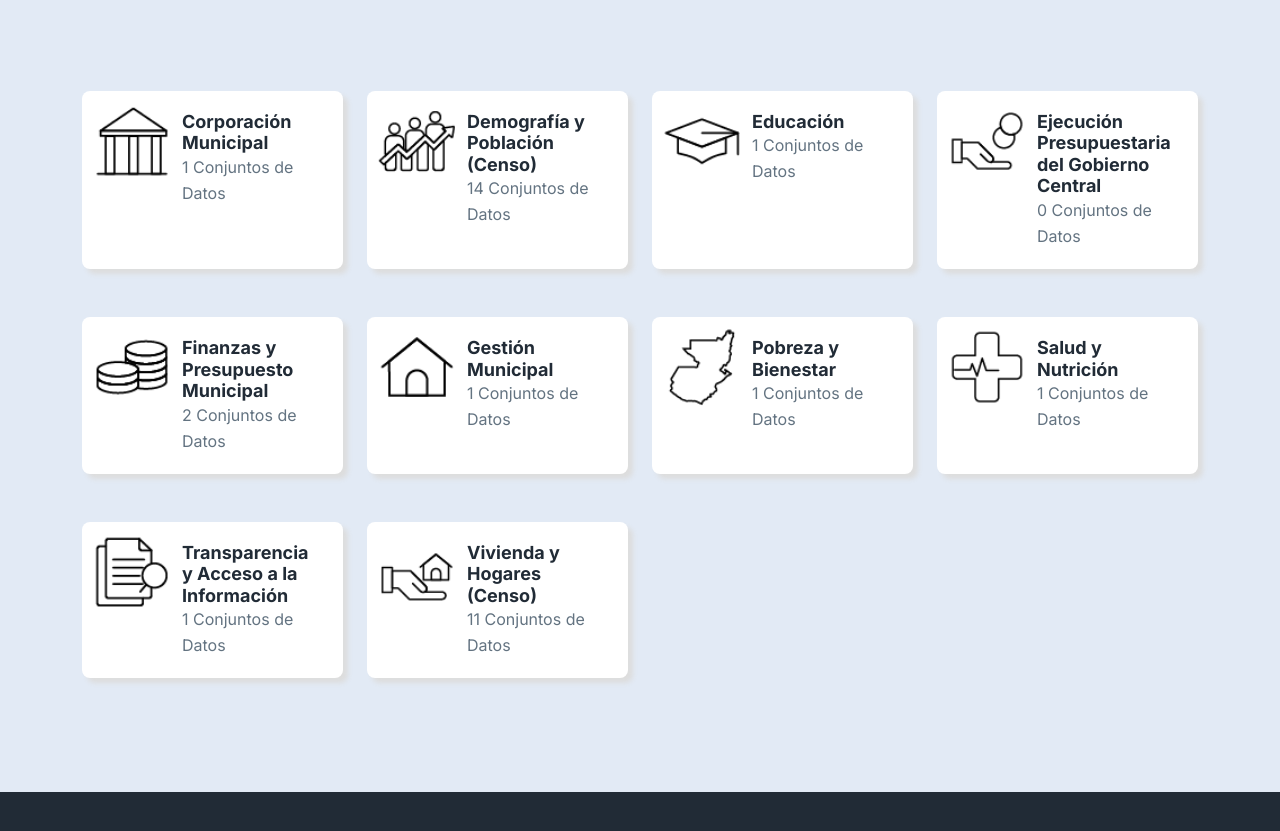
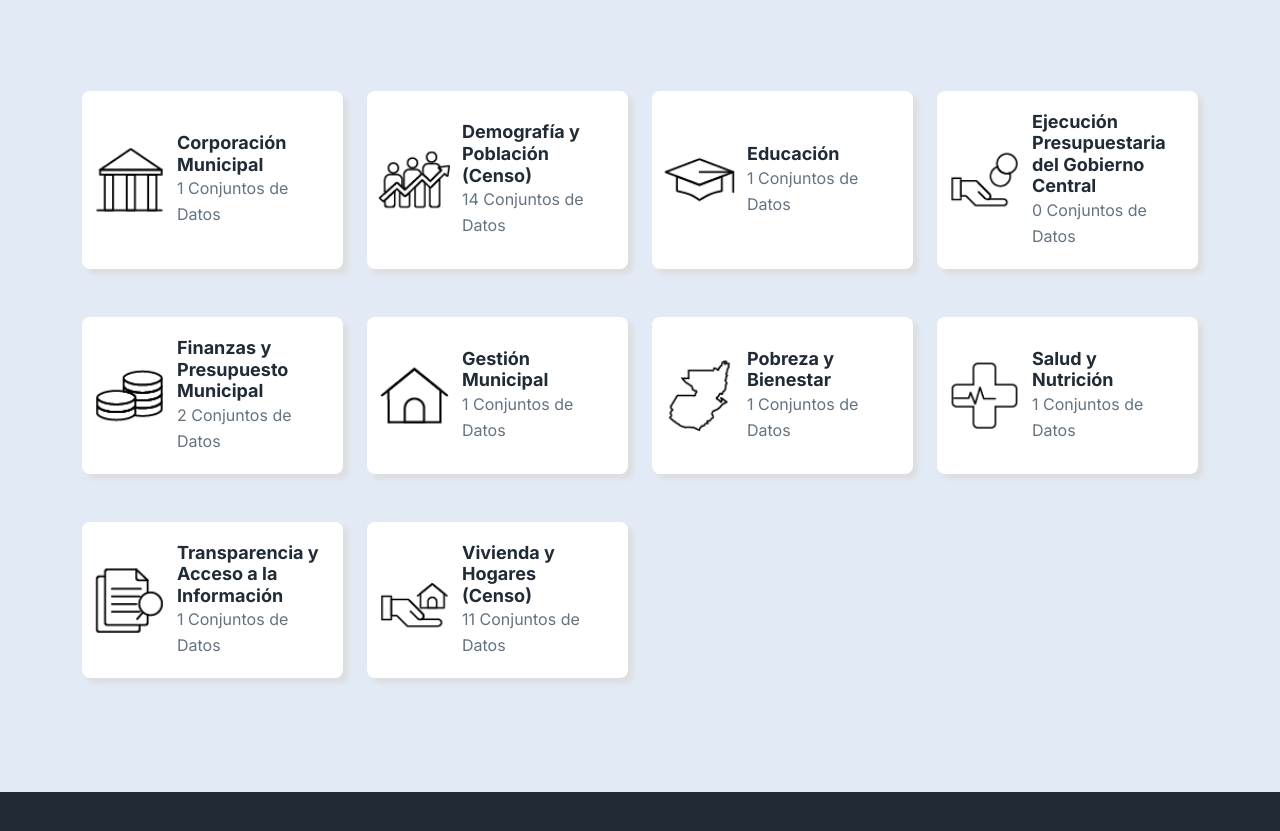
Before and after one commit to RedCiudadana/data_dataverso, an Eleventy site: page src/index.njk in a window 1280 px wide. Shown: the part 1851-2682 px from the top of the page. Built offline with nearby package versions, Linux system fonts and the light colour scheme; Eleventy itself is replaced by a stand-in of ours; files that its build step writes are made by us from their sources; what render-markdown-js would draw is missing.

Commit message:
Update ud-styles.css

```diff
--- a/assets/css/ud-styles.css
+++ b/assets/css/ud-styles.css
@@ -2846,6 +2846,7 @@ hr{
   background-color: #fff;
   border-radius: 8px;
   border-color: #ddd;
+  align-items: center;
   display: flex;
   padding: 10px;
   height: 100%;
@@ -2854,8 +2855,8 @@ hr{
 }
 
 .categoria_box img{
-  width: 80px;
-  height: 80px;
+  width: 75px;
+  height: 75px;
 }
 
 .categoria_box div{
```
